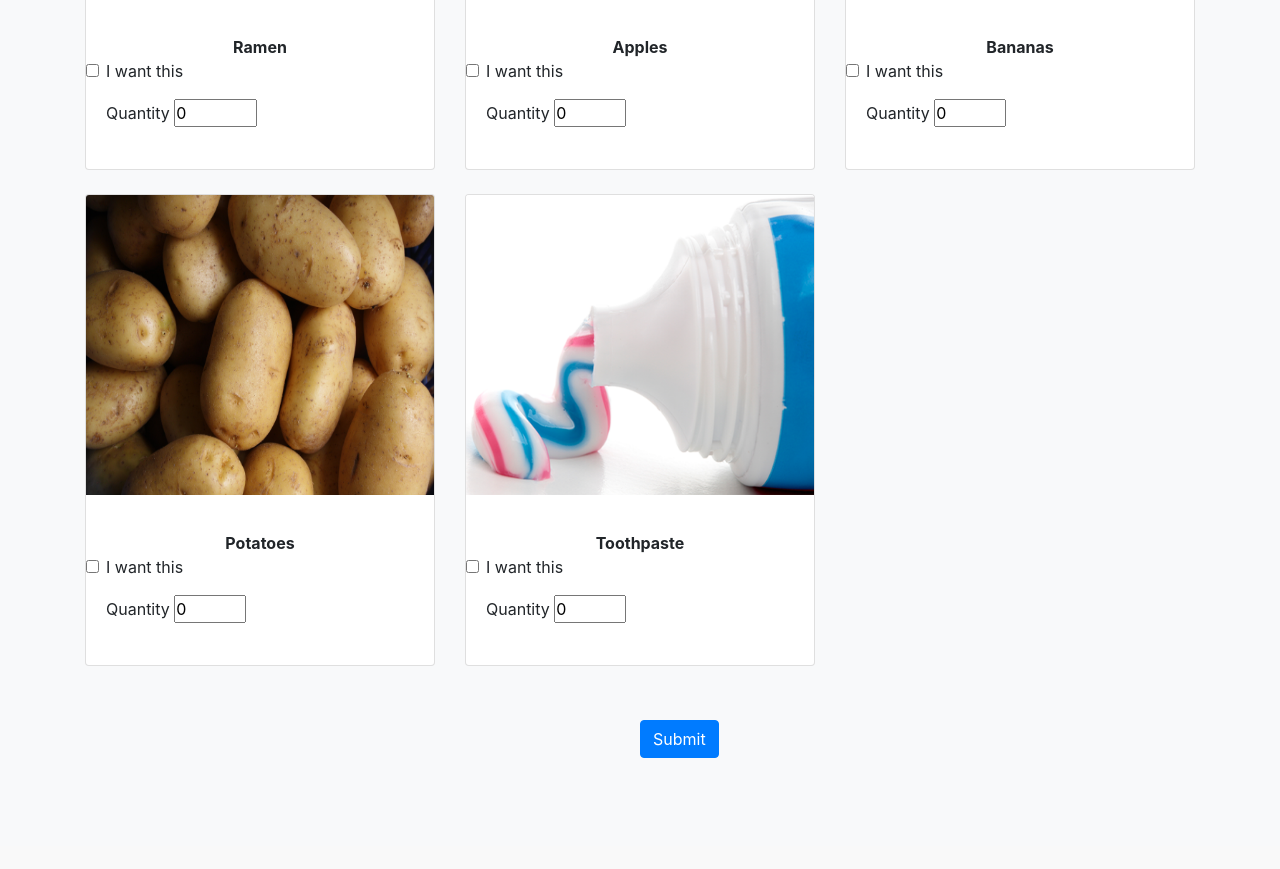
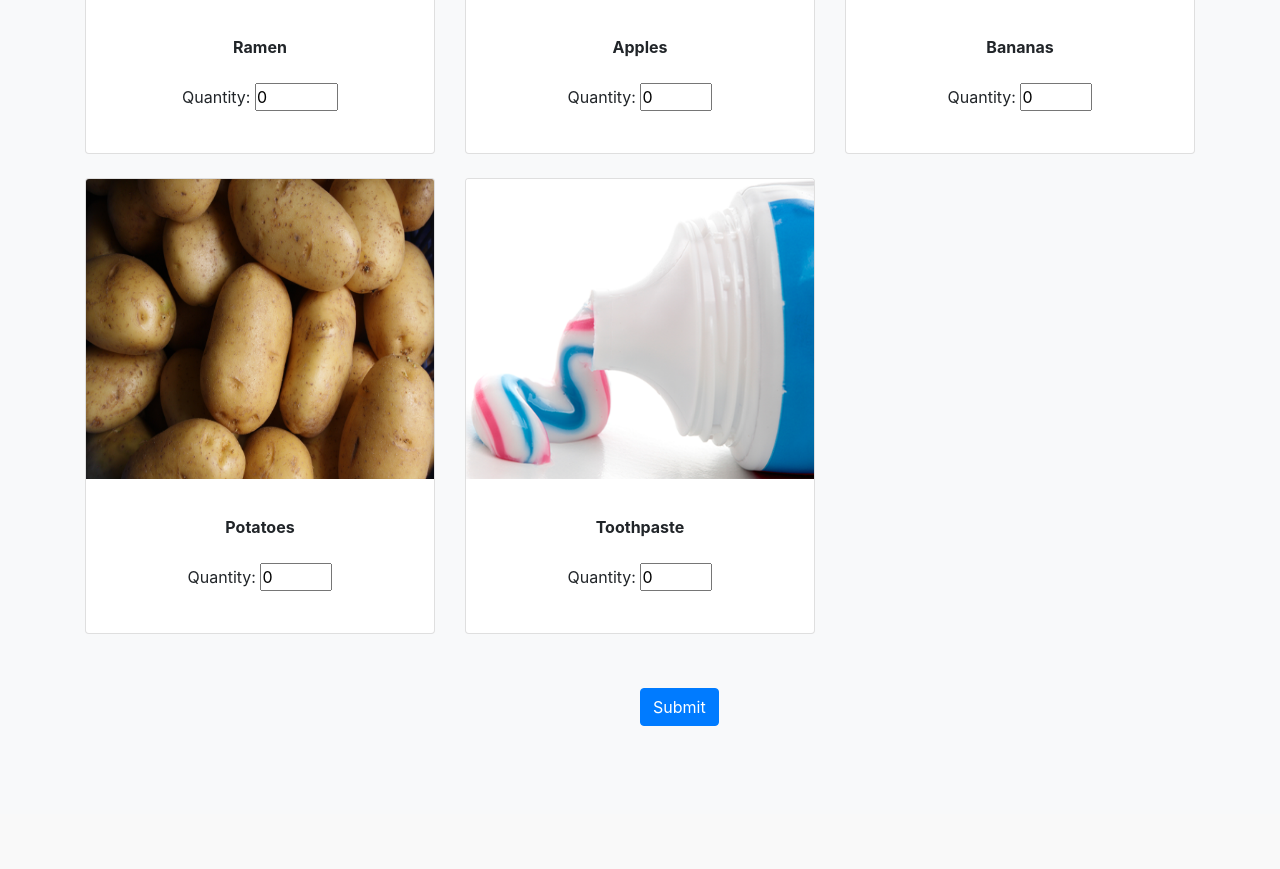
Before and after one commit to noraatfedora/Minerva, a Flask app: page /request_items in a window 1280 px wide. Shown: the part 849-1718 px from the top of the page. After the commit the page ends 1575 px from the top, so only its background shows below. Run offline with Flask 2, Linux system fonts and the light colour scheme; a user stored in the database is signed in; data comes from the database, SQL or seed files in the repository; some libraries are stand-ins or nearby versions.

Commit message:
Clean up UI

```diff
--- a/src/templates/request_items.html
+++ b/src/templates/request_items.html
@@ -24,13 +24,17 @@
                   <div class="card-body">
                     <p class="card-text">
                       <div id = "item-name"> {{item.name}} </div>
+                      <!--
                       <div class="form-group">
                         <input type="checkbox" class="form-check-input" id="exampleCheck1">
                         <label class="form-check-label" for="exampleCheck1">I want this</label>
                       </div>
-                      <div class="form-group">
-                        <label for="customRange3">Quantity</label>
-                        <input type="number" name="{{ item.name }}-quantity" min="0" max='{{item.max}}' value="0" oninput="this.form.amountRange.value=this.value"/>
+                    -->
+                    <br> <!-- Aikas fix this  -->
+
+                      <div class="form-group" style="text-align:center">
+                        <label for="customRange3">Quantity:</label>
+                        <input type="number" name="{{ item.name }}-quantity" min="0" max='{{item.max}}' value="0" oninput="this.form.amountRange.value=this.value" size="2"/>
                     </div>
                   </p>
               </div>
```
